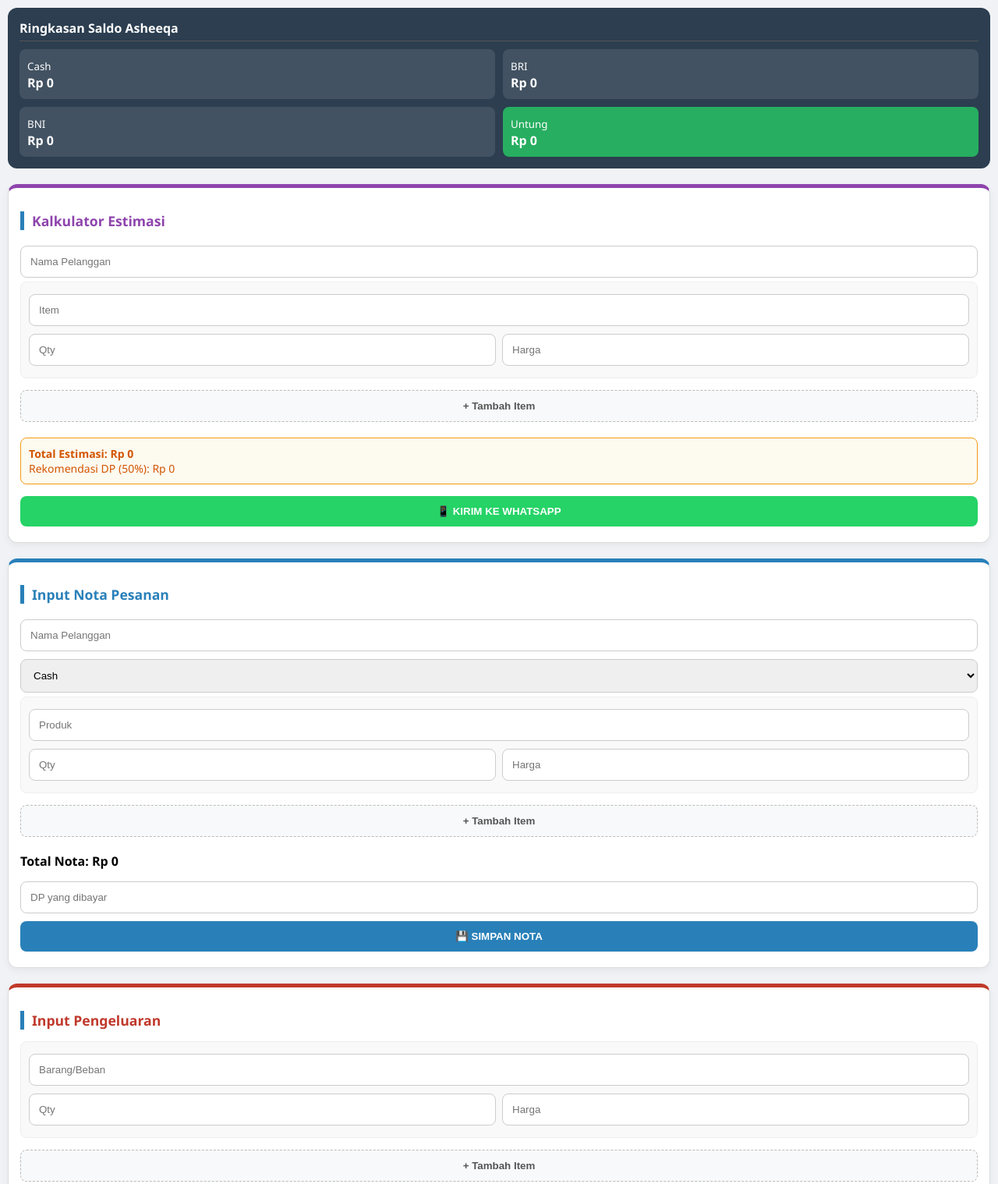
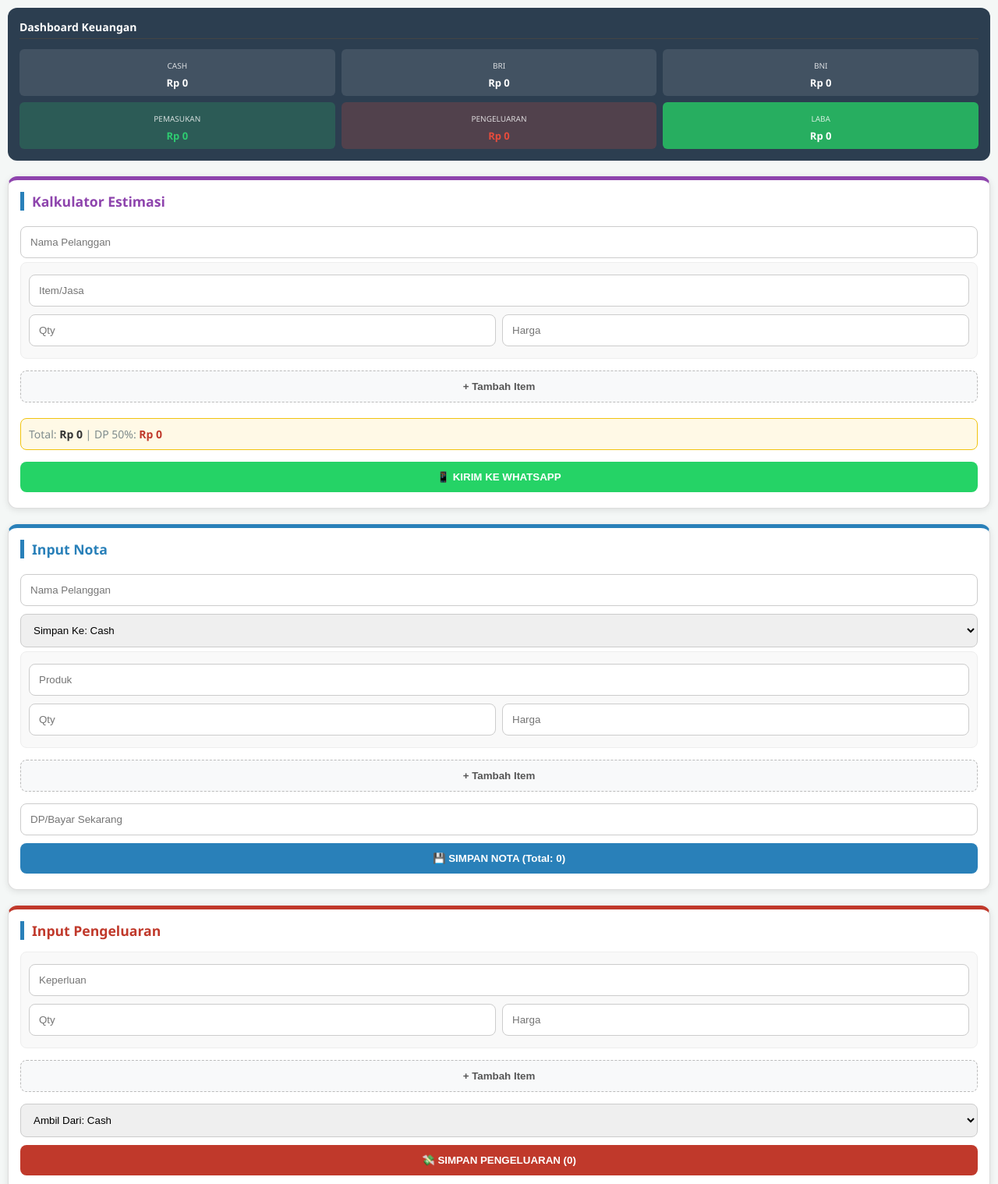
Before and after one commit to achmatnurhidayat865-lgtm/Aplikasi-Kas, a plain HTML site: page index.html in a window 1280 px wide. Shown: the top 1518 px of the page at 78% size. Drawn offline with Linux system fonts and the light colour scheme; no server answers.

Commit message:
index.html

```diff
--- a/index.html
+++ b/index.html
@@ -6,190 +6,146 @@
     <title>Asheeqa Printing POS</title>
     <style>
         :root { --primary: #2980b9; --secondary: #2c3e50; --success: #27ae60; --danger: #c0392b; --mutasi: #e67e22; --accent: #8e44ad; }
-        body { font-family: 'Segoe UI', sans-serif; background: #f0f2f5; margin: 0; padding: 10px; }
-        .container { background: white; padding: 15px; border-radius: 12px; box-shadow: 0 4px 10px rgba(0,0,0,0.05); margin-bottom: 20px; border: 1px solid #ddd; }
-        h2 { border-left: 5px solid var(--primary); padding-left: 10px; font-size: 1.1em; margin-bottom: 15px; }
+        body { font-family: 'Segoe UI', sans-serif; background: #f4f7f6; margin: 0; padding: 10px; color: #333; }
+        .container { background: white; padding: 15px; border-radius: 12px; box-shadow: 0 2px 8px rgba(0,0,0,0.1); margin-bottom: 20px; border: 1px solid #ddd; }
+        h2 { border-left: 5px solid var(--primary); padding-left: 10px; font-size: 1.1em; margin: 0 0 15px 0; }
         input, select, button { width: 100%; padding: 12px; margin: 5px 0; border-radius: 8px; border: 1px solid #ccc; box-sizing: border-box; }
-        button { cursor: pointer; font-weight: bold; border: none; color: white; }
+        button { cursor: pointer; font-weight: bold; border: none; color: white; transition: 0.2s; }
         .btn-add { background: #f8f9fa; color: #555; border: 1px dashed #bbb; margin-bottom: 10px; }
         .item-row { background: #f9f9f9; padding: 10px; border-radius: 8px; margin-bottom: 10px; border: 1px solid #eee; }
         .row-flex { display: flex; gap: 8px; }
-        .dash-box { display: grid; grid-template-columns: 1fr 1fr; gap: 10px; background: #2c3e50; color: white; padding: 15px; border-radius: 12px; margin-bottom: 20px; }
-        .dash-card { background: rgba(255,255,255,0.1); padding: 10px; border-radius: 8px; }
-        .info-dp { background: #fdfaf0; border: 1px solid #f39c12; padding: 10px; border-radius: 8px; margin: 10px 0; color: #d35400; font-size: 14px; }
+
+        /* Dashboard Styling */
+        .dash-box { display: grid; grid-template-columns: 1fr 1fr 1fr; gap: 8px; background: #2c3e50; color: white; padding: 15px; border-radius: 12px; margin-bottom: 20px; }
+        .dash-card { background: rgba(255,255,255,0.1); padding: 8px; border-radius: 6px; text-align: center; }
+        .dash-card small { font-size: 10px; opacity: 0.8; text-transform: uppercase; }
+        .dash-card b { display: block; font-size: 13px; margin-top: 4px; }
+        .info-dp { background: #fff9e6; border: 1px solid #f1c40f; padding: 10px; border-radius: 8px; margin: 10px 0; color: #7f8c8d; font-size: 14px; }
     </style>
 </head>
 <body>
 
-    <!-- DASHBOARD SALDO REAL-TIME -->
+    <!-- DASHBOARD LENGKAP -->
     <div class="dash-box">
-        <div style="grid-column: span 2; font-weight: bold; border-bottom: 1px solid #555; padding-bottom: 5px;">Ringkasan Saldo Asheeqa</div>
-        <div class="dash-card"><small>Cash</small><br><b id="d_cash">Rp 0</b></div>
-        <div class="dash-card"><small>BRI</small><br><b id="d_bri">Rp 0</b></div>
-        <div class="dash-card"><small>BNI</small><br><b id="d_bni">Rp 0</b></div>
-        <div class="dash-card" style="background: var(--success);"><small>Untung</small><br><b id="d_laba">Rp 0</b></div>
+        <div style="grid-column: span 3; font-size: 14px; font-weight: bold; border-bottom: 1px solid #444; padding-bottom: 5px; margin-bottom: 5px;">Dashboard Keuangan</div>
+        <div class="dash-card"><small>Cash</small><b id="d_cash">Rp 0</b></div>
+        <div class="dash-card"><small>BRI</small><b id="d_bri">Rp 0</b></div>
+        <div class="dash-card"><small>BNI</small><b id="d_bni">Rp 0</b></div>
+        <div class="dash-card" style="background:rgba(46,204,113,0.2)"><small>Pemasukan</small><b id="d_masuk" style="color:#2ecc71">Rp 0</b></div>
+        <div class="dash-card" style="background:rgba(231,76,60,0.2)"><small>Pengeluaran</small><b id="d_keluar" style="color:#e74c3c">Rp 0</b></div>
+        <div class="dash-card" style="background:var(--success)"><small>Laba</small><b id="d_laba">Rp 0</b></div>
     </div>
 
-    <!-- 1. KALKULATOR ESTIMASI & WA -->
+    <!-- ESTIMASI -->
     <div class="container" style="border-top: 5px solid var(--accent);">
         <h2 style="color: var(--accent);">Kalkulator Estimasi</h2>
         <input type="text" id="est_cs" placeholder="Nama Pelanggan">
-        <div id="estCont">
-            <div class="item-row e-row">
-                <input type="text" class="en" placeholder="Item">
-                <div class="row-flex">
-                    <input type="number" class="eq" placeholder="Qty" oninput="hitungEst()">
-                    <input type="number" class="eh" placeholder="Harga" oninput="hitungEst()">
-                </div>
-            </div>
+        <div id="estCont"><div class="item-row e-row"><input type="text" class="en" placeholder="Item/Jasa"><div class="row-flex"><input type="number" class="eq" placeholder="Qty" oninput="reEst()"><input type="number" class="eh" placeholder="Harga" oninput="reEst()"></div></div></div>
+        <button class="btn-add" onclick="addR('estCont', 'e-row')">+ Tambah Item</button>
+        <div class="info-dp">
+            Total: <b id="et_val" style="color:#333">Rp 0</b> |
+            DP 50%: <b id="edp_val" style="color:var(--danger)">Rp 0</b>
         </div>
-        <button class="btn-add" onclick="tambahBaris('estCont', 'e-row')">+ Tambah Item</button>
-        <div class="info-dp">
-            <b>Total Estimasi: <span id="et_val">Rp 0</span></b><br>
-            Rekomendasi DP (50%): <span id="edp_val">Rp 0</span>
-        </div>
-        <button onclick="kirimWA()" style="background: #25D366;">📱 KIRIM KE WHATSAPP</button>
+        <button onclick="sendWA()" style="background: #25D366;">📱 KIRIM KE WHATSAPP</button>
     </div>
 
-    <!-- 2. INPUT NOTA PESANAN -->
+    <!-- NOTA -->
     <div class="container" style="border-top: 5px solid var(--primary);">
-        <h2 style="color: var(--primary);">Input Nota Pesanan</h2>
+        <h2 style="color: var(--primary);">Input Nota</h2>
         <input type="text" id="cs" placeholder="Nama Pelanggan">
-        <select id="metode"><option value="Cash">Cash</option><option value="BRI">BRI</option><option value="BNI">BNI</option></select>
-        <div id="notaCont">
-            <div class="item-row n-row">
-                <input type="text" class="nn" placeholder="Produk">
-                <div class="row-flex">
-                    <input type="number" class="nq" placeholder="Qty" oninput="hitungNota()">
-                    <input type="number" class="nh" placeholder="Harga" oninput="hitungNota()">
-                </div>
-            </div>
-        </div>
-        <button class="btn-add" onclick="tambahBaris('notaCont', 'n-row')">+ Tambah Item</button>
-        <div style="font-weight:bold; margin: 10px 0;">Total Nota: <span id="nt_val">Rp 0</span></div>
-        <input type="number" id="dp_input" placeholder="DP yang dibayar" oninput="hitungNota()">
-        <button onclick="simpanNota()" style="background: var(--primary);">💾 SIMPAN NOTA</button>
+        <select id="met"><option value="Cash">Simpan Ke: Cash</option><option value="BRI">Simpan Ke: BRI</option><option value="BNI">Simpan Ke: BNI</option></select>
+        <div id="nCont"><div class="item-row n-row"><input type="text" class="nn" placeholder="Produk"><div class="row-flex"><input type="number" class="nq" placeholder="Qty" oninput="reNota()"><input type="number" class="nh" placeholder="Harga" oninput="reNota()"></div></div></div>
+        <button class="btn-add" onclick="addR('nCont', 'n-row')">+ Tambah Item</button>
+        <input type="number" id="dp" placeholder="DP/Bayar Sekarang" oninput="reNota()">
+        <button id="btnS" onclick="saveN()" style="background: var(--primary);">💾 SIMPAN NOTA (Total: <span id="nt_val">0</span>)</button>
     </div>
 
-    <!-- 3. INPUT PENGELUARAN -->
+    <!-- PENGELUARAN -->
     <div class="container" style="border-top: 5px solid var(--danger);">
         <h2 style="color: var(--danger);">Input Pengeluaran</h2>
-        <div id="expCont">
-            <div class="item-row x-row">
-                <input type="text" class="xn" placeholder="Barang/Beban">
-                <div class="row-flex">
-                    <input type="number" class="xq" placeholder="Qty" oninput="hitungExp()">
-                    <input type="number" class="xh" placeholder="Harga" oninput="hitungExp()">
-                </div>
-            </div>
-        </div>
-        <button class="btn-add" onclick="tambahBaris('expCont', 'x-row')">+ Tambah Item</button>
-        <select id="xmetode"><option value="Cash">Ambil Dari: Cash</option><option value="BRI">Ambil Dari: BRI</option><option value="BNI">Ambil Dari: BNI</option></select>
-        <button onclick="simpanExp()" style="background: var(--danger);">💸 SIMPAN PENGELUARAN (<span id="xt_val">Rp 0</span>)</button>
+        <div id="xCont"><div class="item-row x-row"><input type="text" class="xn" placeholder="Keperluan"><div class="row-flex"><input type="number" class="xq" placeholder="Qty" oninput="reX()"><input type="number" class="xh" placeholder="Harga" oninput="reX()"></div></div></div>
+        <button class="btn-add" onclick="addR('xCont', 'x-row')">+ Tambah Item</button>
+        <select id="xmet"><option value="Cash">Ambil Dari: Cash</option><option value="BRI">Ambil Dari: BRI</option><option value="BNI">Ambil Dari: BNI</option></select>
+        <button onclick="saveX()" style="background: var(--danger);">💸 SIMPAN PENGELUARAN (<span id="xt_val">0</span>)</button>
     </div>
 
-    <!-- 4. PERALIHAN DANA (MUTASI) -->
+    <!-- MUTASI -->
     <div class="container" style="border-top: 5px solid var(--mutasi);">
         <h2 style="color: var(--mutasi);">Mutasi Dana</h2>
-        <div class="row-flex">
-            <select id="mdari"><option value="Cash">Dari: Cash</option><option value="BRI">Dari: BRI</option><option value="BNI">Dari: BNI</option></select>
-            <select id="mke"><option value="BNI">Ke: BNI</option><option value="BRI">Ke: BRI</option><option value="Cash">Ke: Cash</option></select>
-        </div>
-        <input type="number" id="mamt" placeholder="Jumlah Nominal (Rp)">
-        <button onclick="simpanMutasi()" style="background: var(--mutasi);">🔄 PROSES MUTASI</button>
+        <div class="row-flex"><select id="mdari"><option value="Cash">Dari: Cash</option><option value="BRI">Dari: BRI</option><option value="BNI">Dari: BNI</option></select><select id="mke"><option value="BNI">Ke: BNI</option><option value="BRI">Ke: BRI</option><option value="Cash">Ke: Cash</option></select></div>
+        <input type="number" id="mamt" placeholder="Jumlah (Rp)">
+        <button onclick="saveM()" style="background: var(--mutasi);">🔄 PROSES MUTASI</button>
     </div>
 
     <script>
-        const scriptURL = 'https://script.google.com/macros/s/AKfycbx5eIIeBTbV9_ZV2SeE8MNJp3l59O7MdioRNTLIfXDmUj3ob4cLMQKGuiTWNV61HYWSGw/exec'; // GANTI DENGAN URL APPS SCRIPT ANDA
+        const scriptURL = 'https://script.google.com/macros/s/AKfycbxUpe2vlzlZexLbC6vO-mHrle216KSmLfV_mE4IZL3_fy9RcQ7bKZzIjtE8NzlremIY1g/exec';
 
-        window.onload = loadDashboard;
-
-        async function loadDashboard() {
+        window.onload = async () => {
             try {
                 const res = await fetch(scriptURL + "?action=getDashboard");
                 const d = await res.json();
                 document.getElementById('d_cash').innerText = "Rp " + d.cash.toLocaleString();
                 document.getElementById('d_bri').innerText = "Rp " + d.bri.toLocaleString();
                 document.getElementById('d_bni').innerText = "Rp " + d.bni.toLocaleString();
+                document.getElementById('d_masuk').innerText = "Rp " + d.masuk.toLocaleString();
+                document.getElementById('d_keluar').innerText = "Rp " + d.keluar.toLocaleString();
                 document.getElementById('d_laba').innerText = "Rp " + d.laba.toLocaleString();
-            } catch (e) { console.log("Dashboard belum sinkron."); }
-        }
+            } catch(e) {}
+        };
 
-        function tambahBaris(id, cl) {
+        function addR(id, cl) {
             const c = document.getElementById(id);
             const d = c.querySelector('.'+cl).cloneNode(true);
             d.querySelectorAll('input').forEach(i => i.value = '');
             c.appendChild(d);
         }
 
-        function hitungEst() {
-            let t = 0;
-            document.querySelectorAll('.e-row').forEach(r => { t += (r.querySelector('.eq').value * r.querySelector('.eh').value) || 0; });
+        function reEst() {
+            let t = 0; document.querySelectorAll('.e-row').forEach(r => { t += (r.querySelector('.eq').value * r.querySelector('.eh').value) || 0; });
             document.getElementById('et_val').innerText = "Rp " + t.toLocaleString();
             document.getElementById('edp_val').innerText = "Rp " + (t * 0.5).toLocaleString();
             return t;
         }
 
-        function kirimWA() {
-            const t = hitungEst();
-            let s = `*PENAWARAN ASHEEQA PRINTING*\nCustomer: ${document.getElementById('est_cs').value || '-'}\n\n`;
+        function sendWA() {
+            const t = reEst();
+            let s = `*ESTIMASI ASHEEQA PRINTING*\nPelanggan: ${document.getElementById('est_cs').value || '-'}\n\n`;
             document.querySelectorAll('.e-row').forEach(r => {
                 const n = r.querySelector('.en').value || 'Item';
                 const q = r.querySelector('.eq').value || 0;
                 const h = r.querySelector('.eh').value || 0;
-                if(q > 0) s += `• ${n} (${q}x) = Rp ${(q*h).toLocaleString()}\n`;
+                if(q>0) s += `• ${n} (${q}x) = Rp ${(q*h).toLocaleString()}\n`;
             });
             s += `\n*TOTAL: Rp ${t.toLocaleString()}*`;
             s += `\n*DP 50%: Rp ${(t*0.5).toLocaleString()}*`;
             window.open(`https://wa.me/?text=${encodeURIComponent(s)}`);
         }
 
-        function hitungNota() {
-            let t = 0;
-            document.querySelectorAll('.n-row').forEach(r => { t += (r.querySelector('.nq').value * r.querySelector('.nh').value) || 0; });
-            document.getElementById('nt_val').innerText = "Rp " + t.toLocaleString();
-            return t;
+        function reNota() {
+            let t = 0; document.querySelectorAll('.n-row').forEach(r => { t += (r.querySelector('.nq').value * r.querySelector('.nh').value) || 0; });
+            document.getElementById('nt_val').innerText = t.toLocaleString(); return t;
         }
 
-        async function simpanNota() {
-            const t = hitungNota();
-            const dp = document.getElementById('dp_input').value || 0;
-            const data = {
-                tipe: "Nota",
-                nama: document.getElementById('cs').value,
-                metode: document.getElementById('metode').value,
-                total: t, dp: dp, sisa: t - dp,
-                items: Array.from(document.querySelectorAll('.n-row')).map(r => ({ n: r.querySelector('.nn').value, q: r.querySelector('.nq').value, h: r.querySelector('.nh').value }))
-            };
+        async function saveN() {
+            const t = reNota(); const dp = document.getElementById('dp').value || 0;
+            const data = { tipe: "Nota", nama: document.getElementById('cs').value, metode: document.getElementById('met').value, total: t, dp: dp, sisa: t - dp, items: Array.from(document.querySelectorAll('.n-row')).map(r => ({ n: r.querySelector('.nn').value, q: r.querySelector('.nq').value, h: r.querySelector('.nh').value })) };
             await fetch(scriptURL, { method: 'POST', body: JSON.stringify(data) });
-            alert("Nota Disimpan!"); location.reload();
+            alert("Nota Berhasil!"); location.reload();
         }
 
-        function hitungExp() {
-            let t = 0;
-            document.querySelectorAll('.x-row').forEach(r => { t += (r.querySelector('.xq').value * r.querySelector('.xh').value) || 0; });
-            document.getElementById('xt_val').innerText = "Rp " + t.toLocaleString();
-            return t;
+        function reX() {
+            let t = 0; document.querySelectorAll('.x-row').forEach(r => { t += (r.querySelector('.xq').value * r.querySelector('.xh').value) || 0; });
+            document.getElementById('xt_val').innerText = t.toLocaleString(); return t;
         }
 
-        async function simpanExp() {
-            const data = {
-                tipe: "Pengeluaran",
-                total: hitungExp(),
-                metode: document.getElementById('xmetode').value,
-                items: Array.from(document.querySelectorAll('.x-row')).map(r => ({ n: r.querySelector('.xn').value, q: r.querySelector('.xq').value, h: r.querySelector('.xh').value }))
-            };
+        async function saveX() {
+            const data = { tipe: "Pengeluaran", total: reX(), metode: document.getElementById('xmet').value, items: Array.from(document.querySelectorAll('.x-row')).map(r => ({ n: r.querySelector('.xn').value, q: r.querySelector('.xq').value, h: r.querySelector('.xh').value })) };
             await fetch(scriptURL, { method: 'POST', body: JSON.stringify(data) });
-            alert("Pengeluaran Dicatat!"); location.reload();
+            alert("Pengeluaran Berhasil!"); location.reload();
         }
 
-        async function simpanMutasi() {
-            const data = {
-                tipe: "Mutasi",
-                dari: document.getElementById('mdari').value,
-                ke: document.getElementById('mke').value,
-                jumlah: document.getElementById('mamt').value
-            };
+        async function saveM() {
+            const data = { tipe: "Mutasi", dari: document.getElementById('mdari').value, ke: document.getElementById('mke').value, jumlah: document.getElementById('mamt').value };
             await fetch(scriptURL, { method: 'POST', body: JSON.stringify(data) });
             alert("Mutasi Berhasil!"); location.reload();
         }
```
